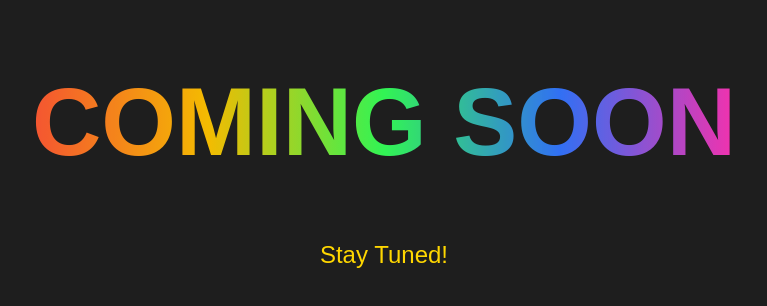
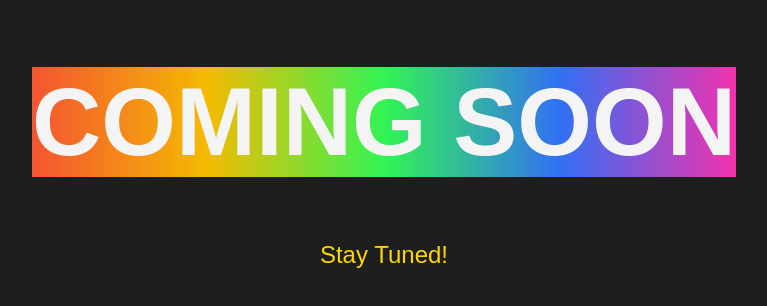
Before and after one commit to Noble16-code/webpage, a plain HTML site: page proj3.html in a window 1280 px wide. Shown: the part 252-558 px from the top of the page, without its empty margins (256-1023 px from the left). Drawn offline with Linux system fonts and the light colour scheme.

Commit message:
quick fix

```diff
--- a/proj3.html
+++ b/proj3.html
@@ -20,7 +20,7 @@
         h1 {
             font-size: 6rem; /* Large text size */
             background: linear-gradient(90deg, #FF5733, #FFC300, #33FF57, #3375FF, #FF33B5); /* Gradient color */
-            -webkit-background-clip: text;
+            /*-webkit-background-clip: text;*\
             -webkit-text-fill-color: transparent; /* Make text transparent to show gradient */
             animation: fadeIn 3s ease-in-out infinite alternate; /* Fade in animation */
         }
```
